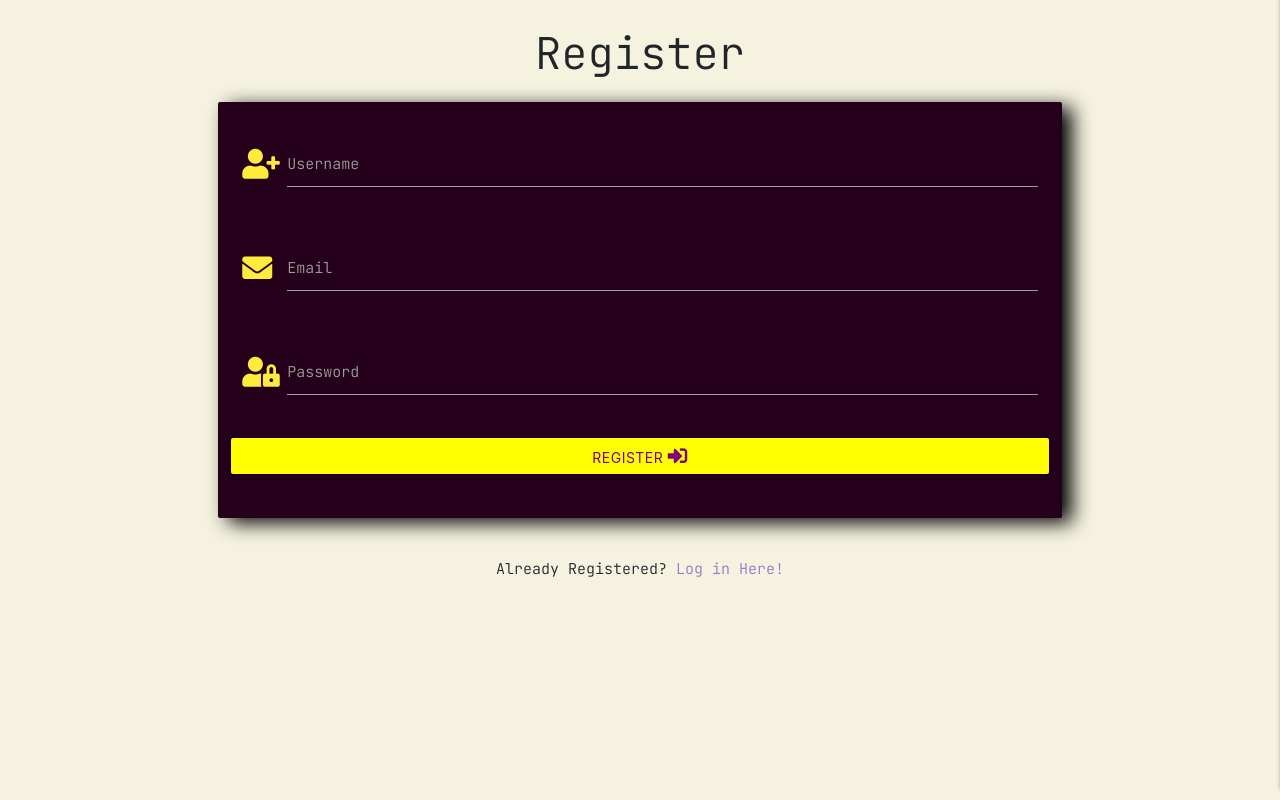
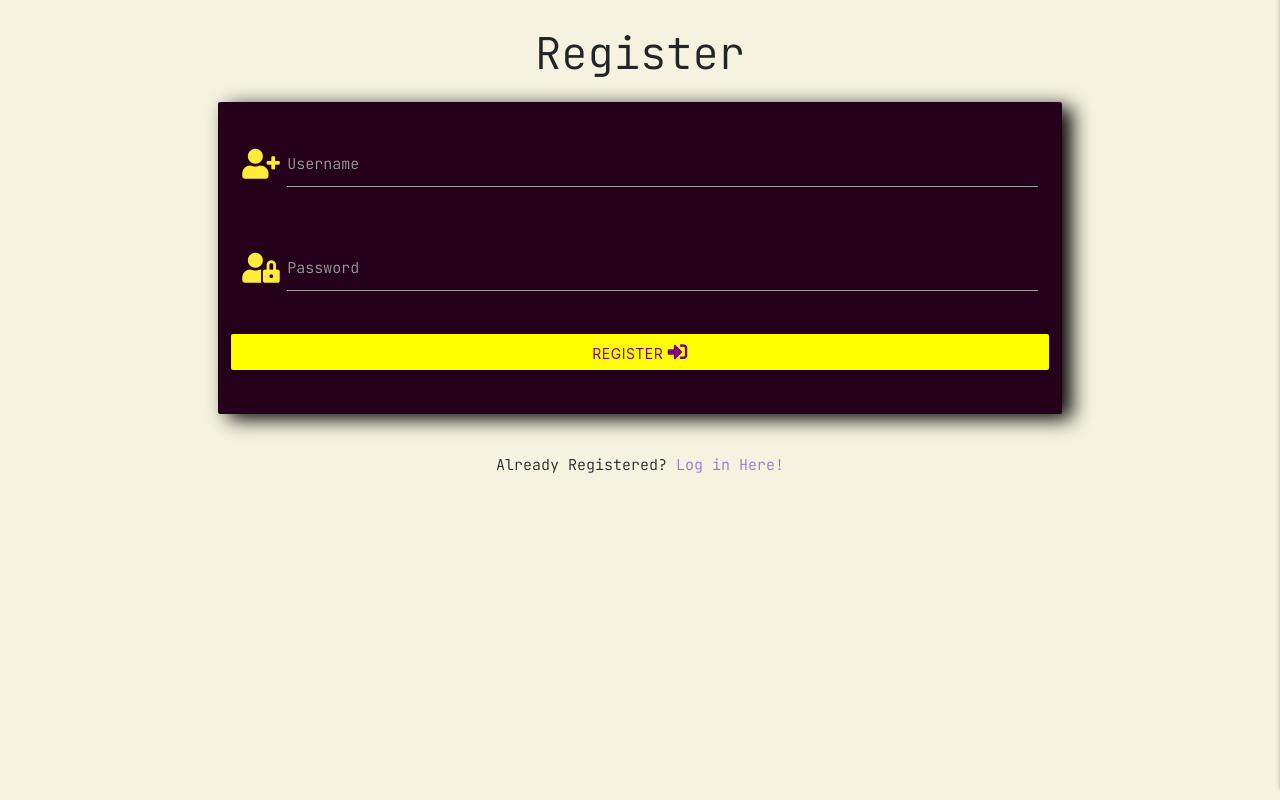
Before and after one commit to jakefernihough/Medium-Heat-Reviews, a Flask app: page /register in a window 1280 px wide. Shown: the part 72-872 px from the top of the page. Run offline with Flask 2, Linux system fonts and the light colour scheme; some libraries are stand-ins or nearby versions.

Commit message:
removed email from register page

```diff
--- a/app.py
+++ b/app.py
@@ -45,7 +45,6 @@ def register():
             return redirect(url_for("register"))
 
         register = {
-            "email": request.form.get("email").lower,
             "username": request.form.get("username").lower(),
             "password": generate_password_hash(request.form.get("password"))
         }
@@ -138,7 +137,7 @@ def logout():
 # New Reviews Page
 @app.route("/new_reviews")
 def new_reviews():
-    reviews = mongo.db.reviews.find().sort("_id", 1).limit(4)
+    reviews = mongo.db.reviews.find().sort("_id", -1).limit(4)
     return render_template("new_reviews.html", reviews=reviews)
 
 
@@ -209,7 +208,7 @@ def get_categories():
 # Films Page
 @app.route("/films")
 def films():
-    reviews = mongo.db.reviews.find()
+    reviews = mongo.db.reviews.find().sort("category_name", -1,)
     return render_template("films.html", reviews=reviews)
 
 
--- a/templates/register.html
+++ b/templates/register.html
@@ -16,15 +16,6 @@
 						<label for="username">Username</label>
 					</div>
                 </div>
-                <!--Email-->
-                <div class="row">
-					<div class="input-field col s12">
-						<i class="fas fa-envelope prefix yellow-text"></i>
-						<input id="email" name="email" type="text" minlength="5"
-                            maxlength="25" pattern="^[a-zA-Z0-9]{5,15}$" class="white-text validate" required>
-						<label for="email">Email</label>
-					</div>
-                </div>
                 <!-- passowrd -->
                 <div class="row">
                     <div class="input-field col s12">
@@ -36,7 +27,7 @@
                 </div>
                 <!-- register -->
                 <div class="row">
-                    <button type="submit" class="col s12 btn">
+                    <button type="submit" title="register" value="submit" class="col s12 btn">
                         Register <i class="fas fa-sign-in-alt"></i>
                     </button>
                 </div>
```
